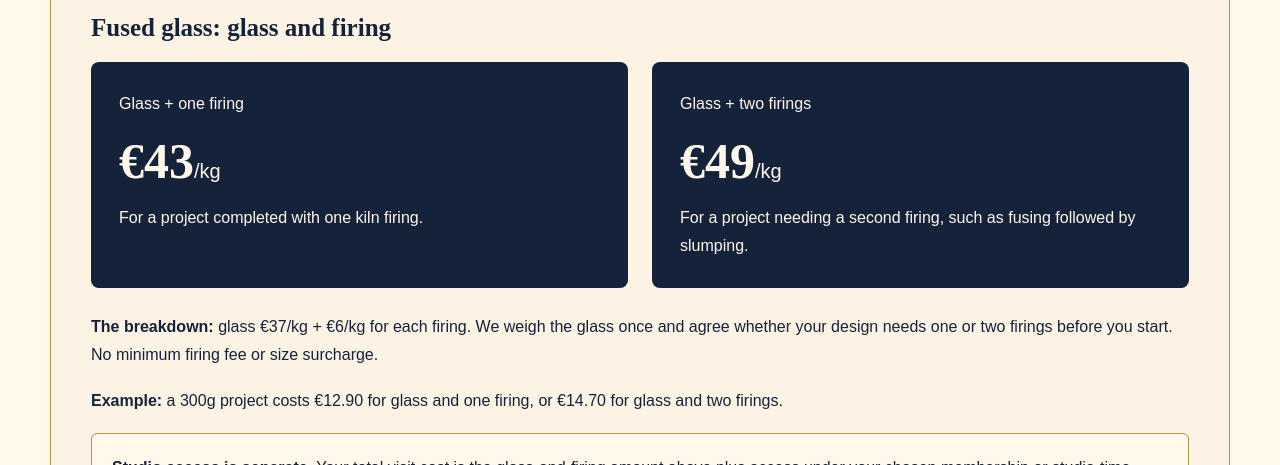
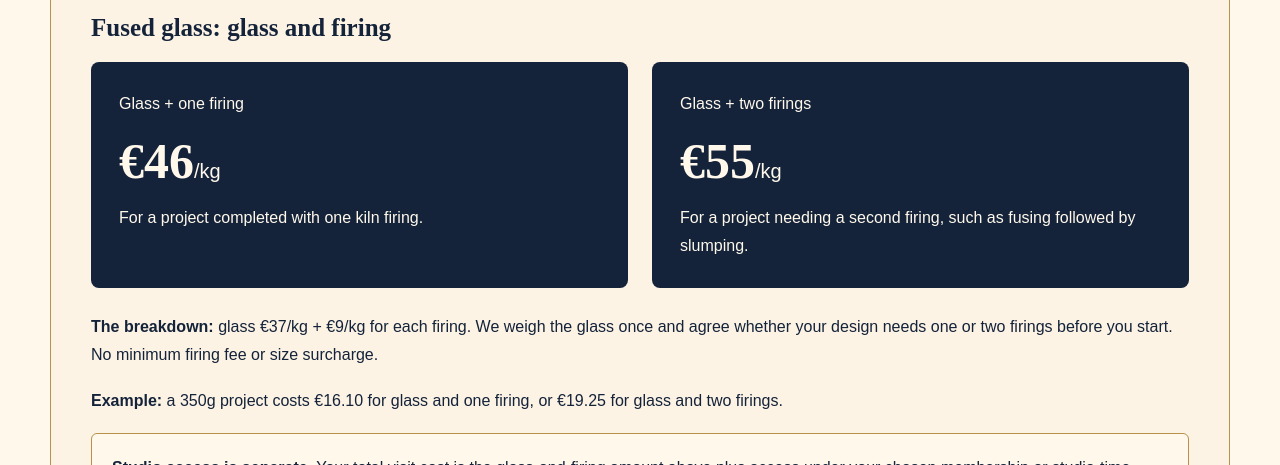
Before and after one commit to guzzep/crafteris-studio-website, a Next.js app: page /glass in a window 1280 px wide. Shown: the part 2140-2605 px from the top of the page. Built offline with nearby package versions, Linux system fonts and the light colour scheme; no server answers; the database is empty.

Commit message:
Apply agreed fused glass pricing of €9/kg per firing

```diff
--- a/src/app/glass/page.tsx
+++ b/src/app/glass/page.tsx
@@ -18,8 +18,8 @@ export default function GlassPage() {
     </section>
     <section className={styles.section}><p className={styles.eyebrow}>Choose your next step</p><h2>Your way to make.</h2><div className={styles.routeGrid}>{routes.map(([title,text,href]) => <Link href={href} key={title}><h3>{title} <span aria-hidden="true">↗</span></h3><p>{text}</p></Link>)}</div></section>
     <section className={styles.pricing} id="glass-pricing"><div className={styles.pricingHeading}><p className={styles.eyebrow}>Independent studio projects</p><h2>Clear prices. No surprises.</h2><p>All charges are explained before you begin. We’ll help you understand the cost of your project, so you can choose what suits your budget.</p></div>
-      <h3>Fused glass: glass and firing</h3><div className={styles.priceGrid}><article><p>Glass + one firing</p><strong>€43<span>/kg</span></strong><p>For a project completed with one kiln firing.</p></article><article><p>Glass + two firings</p><strong>€49<span>/kg</span></strong><p>For a project needing a second firing, such as fusing followed by slumping.</p></article></div>
-      <div className={styles.priceDetails}><p><strong>The breakdown:</strong> glass €37/kg + €6/kg for each firing. We weigh the glass once and agree whether your design needs one or two firings before you start. No minimum firing fee or size surcharge.</p><p><strong>Example:</strong> a 300g project costs €12.90 for glass and one firing, or €14.70 for glass and two firings.</p><p className={styles.accessNote}><strong>Studio access is separate.</strong> Your total visit cost is the glass-and-firing amount above plus access under your chosen membership or studio-time plan. <Link href="/membership">See studio access plans →</Link></p><p><strong>Booking a workshop or course?</strong> The prices above apply to independent projects. Each workshop or course listing states its own price and inclusions.</p></div>
+      <h3>Fused glass: glass and firing</h3><div className={styles.priceGrid}><article><p>Glass + one firing</p><strong>€46<span>/kg</span></strong><p>For a project completed with one kiln firing.</p></article><article><p>Glass + two firings</p><strong>€55<span>/kg</span></strong><p>For a project needing a second firing, such as fusing followed by slumping.</p></article></div>
+      <div className={styles.priceDetails}><p><strong>The breakdown:</strong> glass €37/kg + €9/kg for each firing. We weigh the glass once and agree whether your design needs one or two firings before you start. No minimum firing fee or size surcharge.</p><p><strong>Example:</strong> a 350g project costs €16.10 for glass and one firing, or €19.25 for glass and two firings.</p><p className={styles.accessNote}><strong>Studio access is separate.</strong> Your total visit cost is the glass-and-firing amount above plus access under your chosen membership or studio-time plan. <Link href="/membership">See studio access plans →</Link></p><p><strong>Booking a workshop or course?</strong> The prices above apply to independent projects. Each workshop or course listing states its own price and inclusions.</p></div>
       <div className={styles.stainedCosts}><h3>Stained glass: buy what your project needs.</h3><p>Purchase your glass, solder, copper foil and other consumables from the shop. Prices depend on the materials and quantities you choose, and studio access is charged under your chosen plan.</p><p><strong>Studio members receive 10% off most shop purchases.</strong> We’ll explain any exclusions before you buy.</p><Link href="/shop">Browse materials & supplies →</Link></div>
     </section>
     <section className={styles.shop}><img src="/shop/glass-shop.png" alt="Glass materials and creative supplies" /><div><p className={styles.eyebrow}>Materials for your ideas</p><h2>200+ stained-glass colours.</h2><p>Explore our stained-glass range, along with solder, copper foil, tools and supplies for your next project. Ask us for help choosing materials for your technique.</p><Link className={styles.button} href="/shop">Explore the shop</Link></div></section>
```
